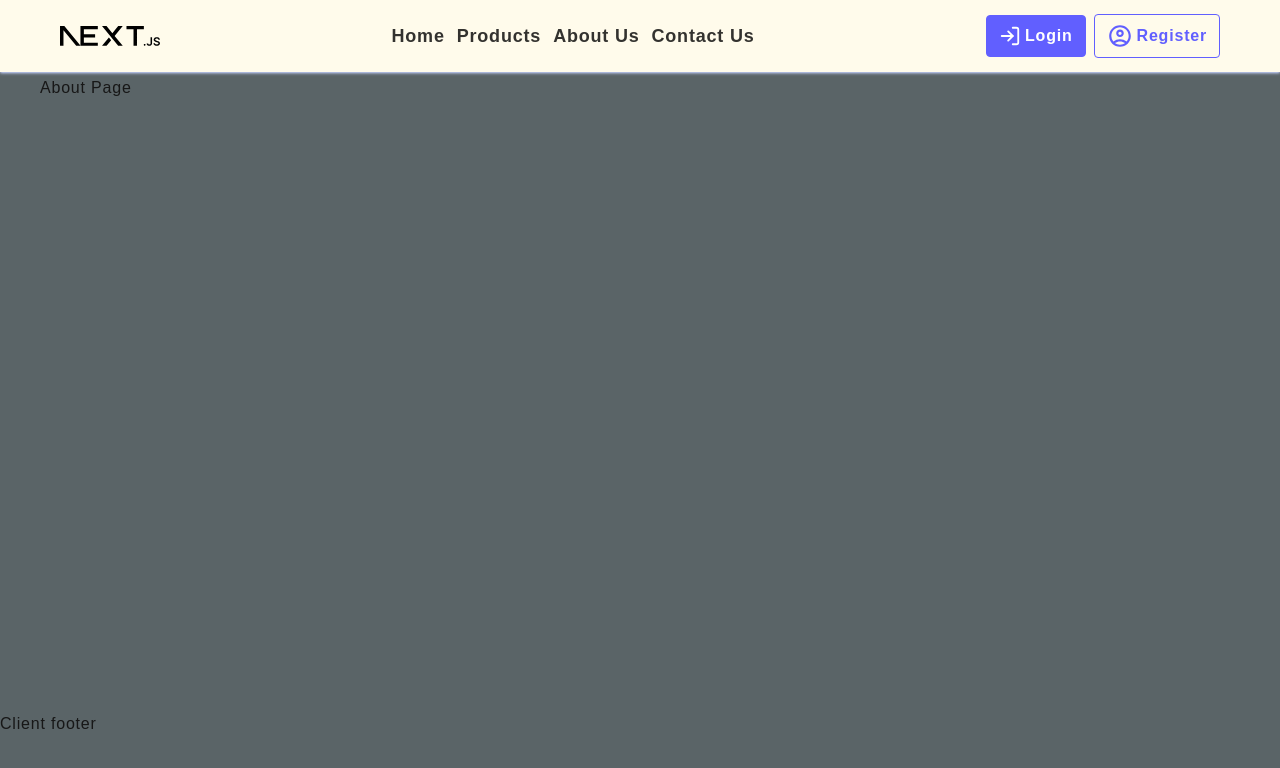
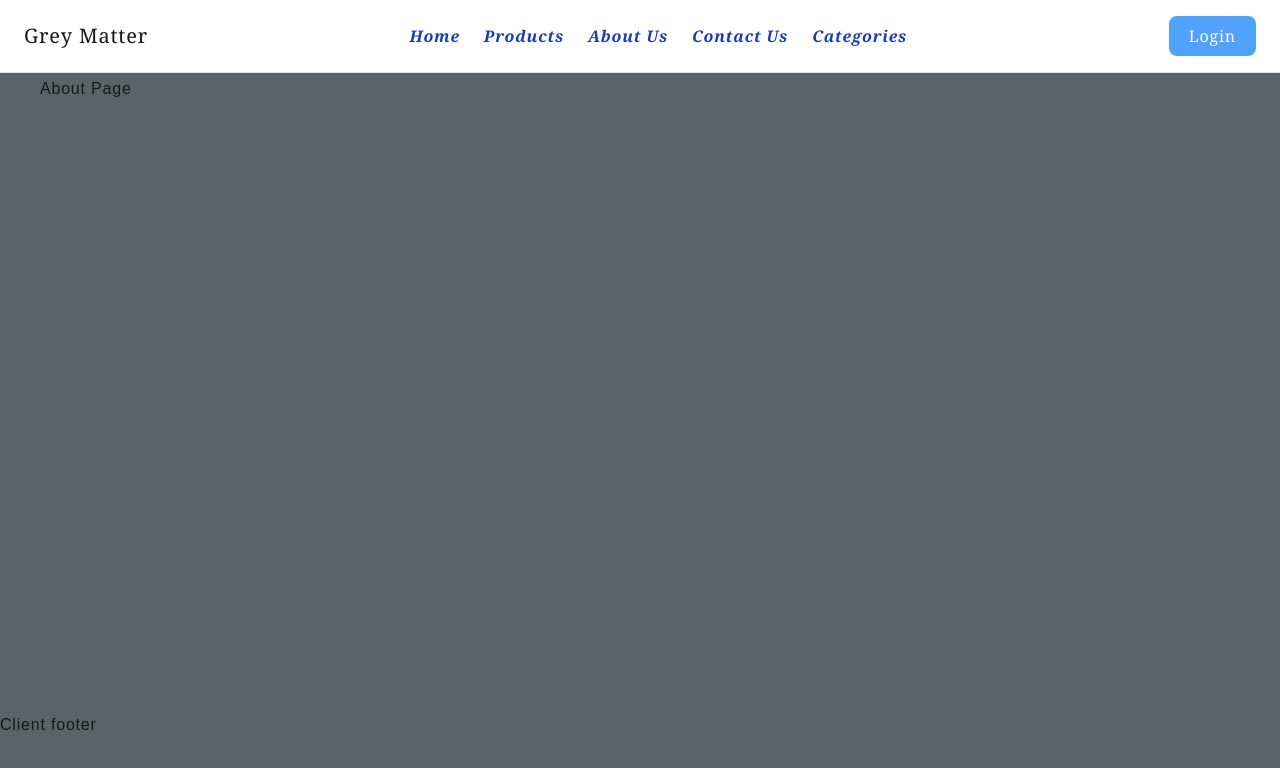
Before and after one commit to Sanjog-up/e-com_client, a Next.js app: page /about in a window 1280 px wide. Shown: the top 768 px of the page. Built offline with nearby package versions, Linux system fonts and the light colour scheme; no server answers.

Commit message:
new layout

```diff
--- a/app/(client)/layout.tsx
+++ b/app/(client)/layout.tsx
@@ -13,7 +13,7 @@ const Layout = ({
 
   return (
     <main className='h-full w-full'>
-      <Navbar/>
+      <Header/>
       <section className='min-h-[80vh] px-10 pt-1'>
         {children}
       </section>
--- a/app/(client)/page.tsx
+++ b/app/(client)/page.tsx
@@ -17,7 +17,7 @@ export default function Home() {
       {/* Our category */}
       {/* featured products */}
       <NewArrivals/>
-        <TryOnPage/>
+        {/* <TryOnPage/> */}
       <Footer/>
     </main>
   )
```
Also changed, not shown: components/landing/category-section/index.tsx (line endings or trailing spaces).
